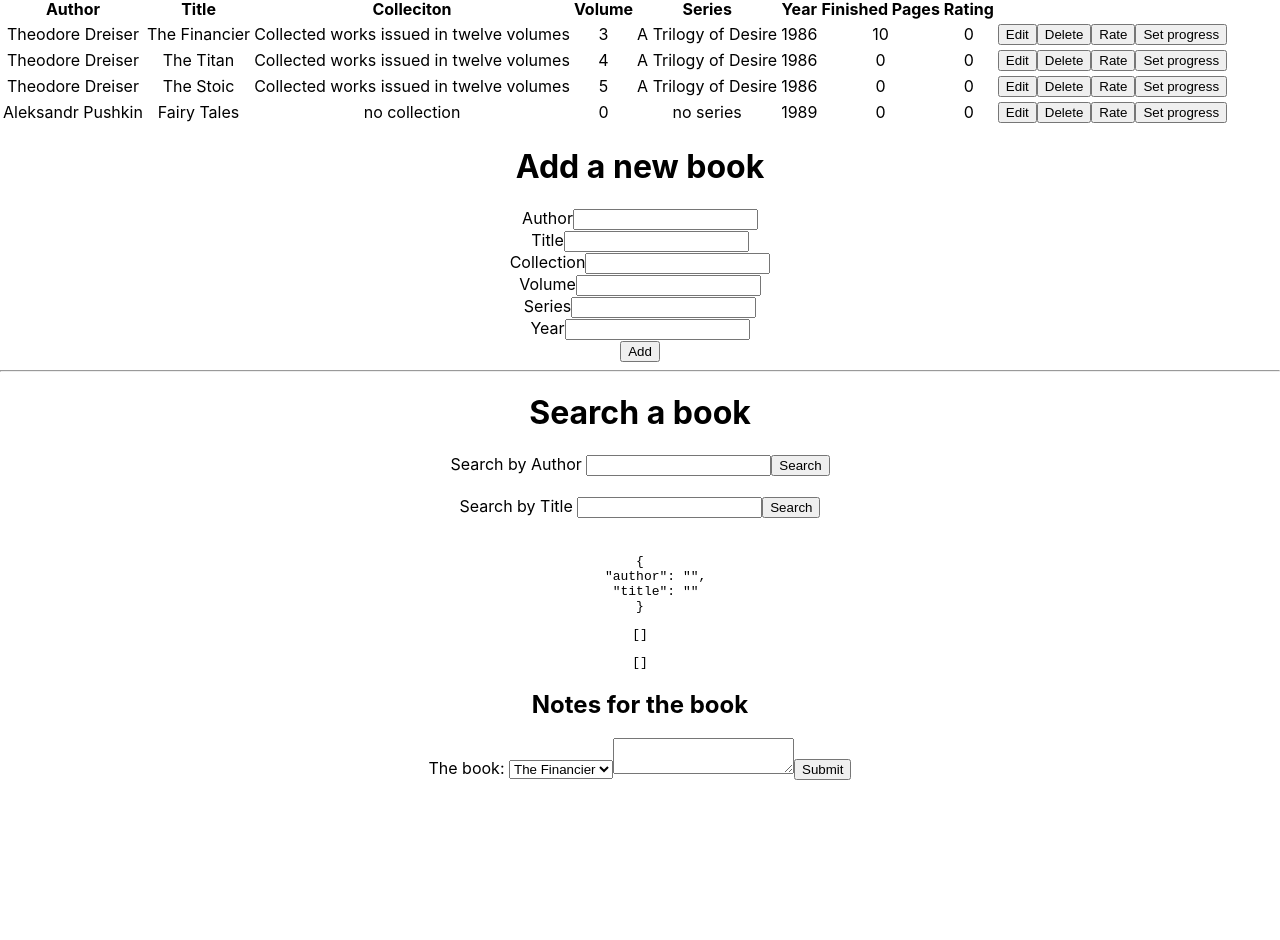
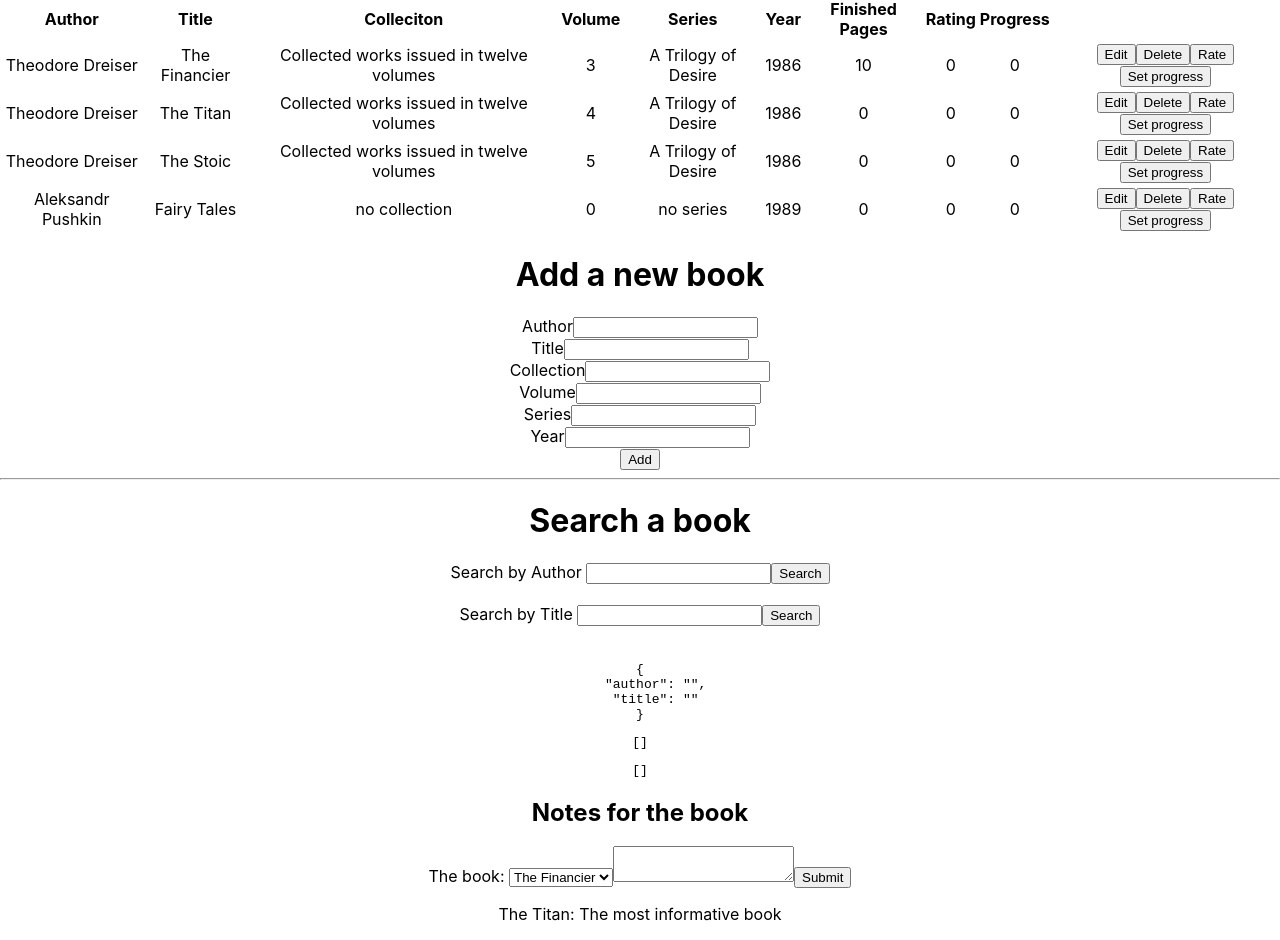
Before and after one commit to anmud/book-catalogue-app, a React (Create React App) app: page / in a window 1280 px wide. Shown: the part 86-1026 px from the top of the page. Before the commit the page ends 866 px from the top, so only its background shows below. Built offline with nearby package versions, Linux system fonts and the light colour scheme.

Commit message:
progress percentage

```diff
--- a/src/App.js
+++ b/src/App.js
@@ -1,4 +1,4 @@
-import React, {useState} from 'react';
+import React, { useState } from 'react';
 import './App.css';
 import Catalogue from './component/books-catalogue/Component'
 import AddBook from './component/add-book/Component';
@@ -9,8 +9,10 @@ import Progress from './component/progress/Component'
 import Notes from './component/notes/Component'
 
 
+
 function App() {
   const [books, setBooks] = useState([
+    // an object is a collection of 1) related data and 2) a container of primitive data type
     {
       id: 1,
       author: "Theodore Dreiser",
@@ -19,7 +21,9 @@ function App() {
       volume: 3,
       pages: 350,
       finishedPages: 10,
+      progress: 0,
       series: "A Trilogy of Desire",
+      note: "",
       year: 1986,
       rating: 0
     },
@@ -31,7 +35,9 @@ function App() {
       volume: 4,
       pages: 258,
       finishedPages: 0,
+      progress: 0,
       series: "A Trilogy of Desire",
+      note: [{noteId: 1, content: "blabla", time: new Date(), author: "Dimitri", page: 195}, {noteId: 2, content: "bala"}],
       year: 1986,
       rating: 0
     },
@@ -43,7 +49,9 @@ function App() {
       volume: 5,
       pages: 320,
       finishedPages: 0,
+      progress: 0,
       series: "A Trilogy of Desire",
+      note: "",
       year: 1986,
       rating: 0
     },
@@ -55,7 +63,9 @@ function App() {
       volume: 0,
       pages: 150,
       finishedPages: 0,
+      progress: 0,
       series: "no series",
+      note: "",
       year: 1989,
       rating: 0
     },
@@ -77,12 +87,12 @@ function App() {
 
   const updateBook = ({ currentBook, id }) => {
     setEditing(false)
-    return  setBooks(books.map(book => (book.id === id ? currentBook : book)))
+    return setBooks(books.map(book => (book.id === id ? currentBook : book)))
   }
 
   const editRow = book => {
     setEditing(true)
-  return  setCurrentBook({
+    return setCurrentBook({
       ...currentBook,
       id: book.id,
       author: book.author,
@@ -115,9 +125,9 @@ function App() {
     })
   }
 
-  const updateRating = ({bookToRate, id}) => {
+  const updateRating = ({ bookToRate, id }) => {
     setRate(false)
-    return setBooks(books.map(book => (book.id === bookToRate.id ? {...book, rating: bookToRate.rating} : book)))
+    return setBooks(books.map(book => (book.id === bookToRate.id ? { ...book, rating: bookToRate.rating } : book)))
   }
 
   const [toggleProgress, setToggleProgress] = useState(false)
@@ -143,9 +153,11 @@ function App() {
   }
 
 
-  const updateProgress = ({ bookInProgress, id}) => {
+
+  const updateProgress = ({ bookInProgress, id }) => {
+    console.log(bookInProgress)
     return setBooks(books.map(book =>
-    (book.id === id ? { ...book, finishedPages: bookInProgress.finishedPages } : book)))
+      (book.id === id ? { ...book, finishedPages: bookInProgress.finishedPages, progress: (Math.round((bookInProgress.finishedPages / bookInProgress.pages) * 100)) }: book)))
 
     // return countProgress(books,id)
   }
@@ -161,6 +173,15 @@ function App() {
   //   console.log("result", result)
   //   return parseFloat(setPercent())
   // }
+
+
+  const [allNotes, setAllNotes] = useState([
+    {
+      id: 1,
+      bookTitle: 'The Titan',
+      note: "The most informative book",
+    }
+  ])
 
 
 
@@ -192,6 +213,7 @@ function App() {
                 editRow={editRow}
                 editRating={editRating}
                 editProgress={editProgress}
+                allNotes={allNotes}
               />
 
             </div>
@@ -221,6 +243,9 @@ function App() {
             )}
 
       </div>
+
+
+
 
       <div>
         {editing ? (
@@ -253,6 +278,8 @@ function App() {
 
       <Notes
         books={books}
+        allNotes={allNotes}
+        setAllNotes={setAllNotes}
       />
 
 
--- a/src/component/books-catalogue/Component.js
+++ b/src/component/books-catalogue/Component.js
@@ -16,7 +16,7 @@ function Catalogue(props) {
 
  // })
 
- const {books, setBooks, editRow, editRating, editProgress} = props
+ const {books, setBooks, editRow, editRating, editProgress, } = props
 
  const deleteBook = ({ books, bookId }) => {
   return setBooks(books.filter(book => book.id !== bookId))
@@ -38,6 +38,7 @@ function Catalogue(props) {
         <th>Year</th>
         <th>Finished Pages</th>
         <th>Rating</th>
+        <th>Progress</th>
       </tr>
     </thead>
     <tbody>
@@ -52,11 +53,13 @@ function Catalogue(props) {
         <td>{book.year}</td>
         <td>{book.finishedPages}</td>
         <td>{book.rating}</td>
+        <td>{book.progress}</td>
         <td>
           <button onClick={() => editRow(book)}>Edit</button>
           <button onClick={()=>deleteBook({books: books, bookId: book.id})}>Delete</button>
           <button onClick={() => editRating(book)}>Rate</button>
           <button onClick={() => editProgress(book)}>Set progress</button>
+
         </td>
       </tr>
         ))
--- a/src/component/notes/Component.js
+++ b/src/component/notes/Component.js
@@ -1,24 +1,15 @@
-import React, {useState}  from 'react';
+import React  from 'react';
 import NotesContainer from './NotesContainer'
 
 
-
-function Notes({books}) {
-
-    const [allNotes, setAllNotes] = useState([
-        {
-            id: 1,
-            bookTitle: 'The Titan',
-            note: "The most informative book",
-        }
-    ])
+function Notes({ books, allNotes, setAllNotes }) {
 
     const updateNotes = (note) => {
         note.id = allNotes.length + 1
         return setAllNotes([...allNotes, note])
     }
 
-    console.log("all notes", allNotes)
+    // console.log("all notes", allNotes)
 
     return (
         <div>
@@ -28,6 +19,16 @@ function Notes({books}) {
                 updateNotes={updateNotes}
             />
 
+            <div>
+                <div>
+                    {
+                        allNotes.map(note => <p key={note.id}>{note.bookTitle}:  {note.note}</p>)
+                    }
+                </div>
+
+
+            </div>
+
         </div>
     );
 }
--- a/src/component/progress/Component.js
+++ b/src/component/progress/Component.js
@@ -26,7 +26,7 @@ const handleInputChange = event => {
 
 
 
-     <p>You've already read {bookInProgress.finishedPages} from {bookInProgress.pages} pages</p>
+     <p>You've already read {bookInProgress.finishedPages} from {bookInProgress.pages} pages, percentage of {Math.round((bookInProgress.finishedPages / bookInProgress.pages) * 100) + "%"}</p>
      {/* <p>Progress: {percent}</p> */}
    <hr/>
     </div>
```
Lines whose indentation alone changed are shown as unchanged.
